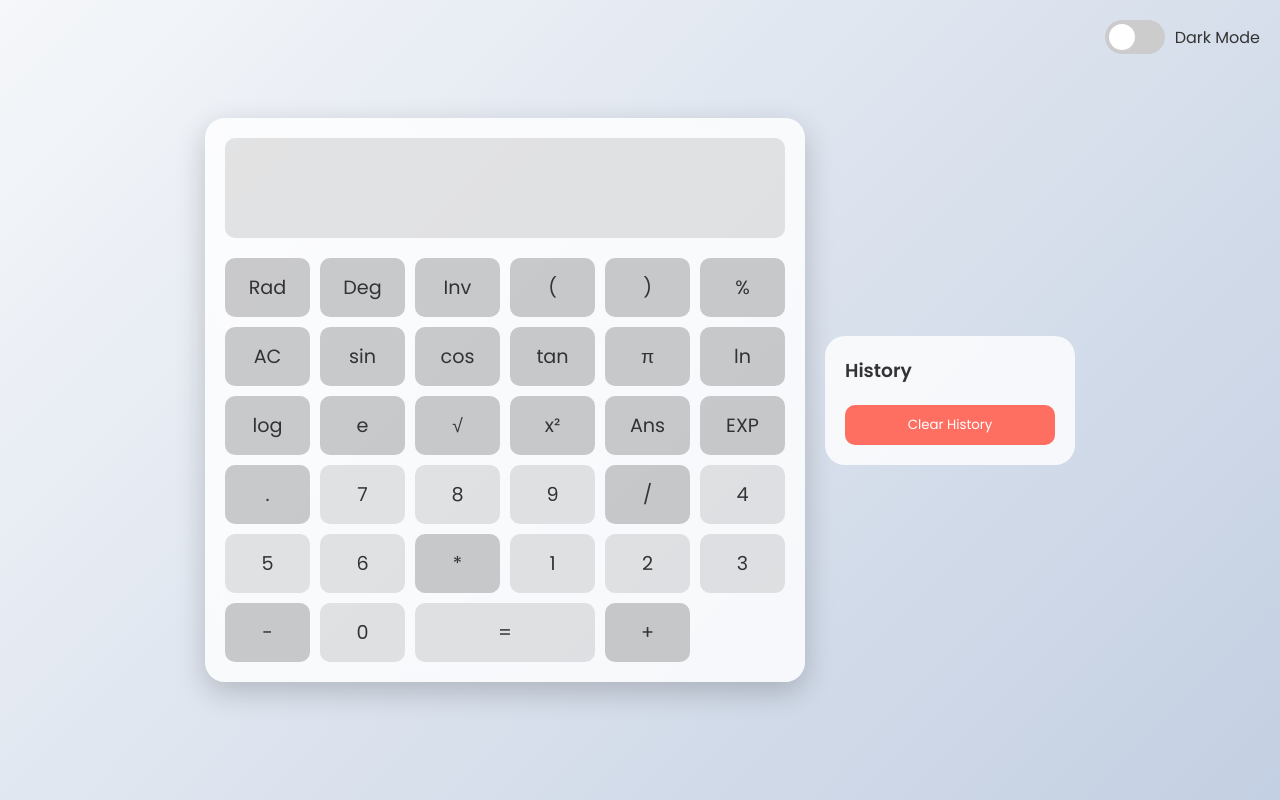
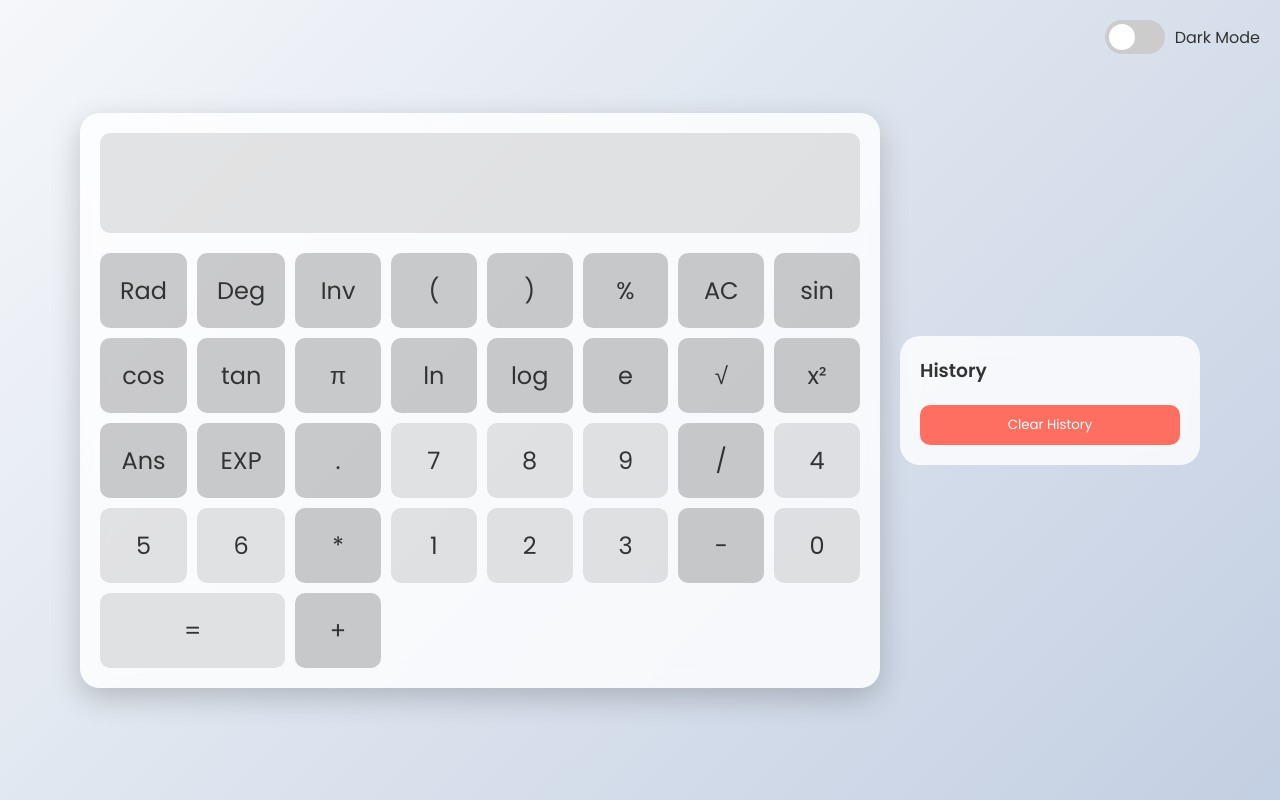
Before and after one commit to zaynshk389/calculator, a plain HTML site: page index.html in a window 1280 px wide. Drawn offline with Linux system fonts and the light colour scheme.

Commit message:
Update style.css

```diff
--- a/css/style.css
+++ b/css/style.css
@@ -92,7 +92,7 @@ body.light-mode #theme-label {
     border-radius: 20px;
     padding: 20px;
     box-shadow: 0 10px 30px rgba(0, 0, 0, 0.2);
-    width: 600px; /* Adjusted width */
+    width: 800px; /* Wider for better spacing */
     overflow: hidden;
     transition: background 0.3s;
 }
@@ -133,7 +133,7 @@ body.light-mode #result {
 /* Buttons */
 .buttons {
     display: grid;
-    grid-template-columns: repeat(6, 1fr); /* 6 columns for exact layout */
+    grid-template-columns: repeat(8, 1fr); /* 8 columns for better spacing */
     gap: 10px;
 }
 
@@ -141,8 +141,8 @@ body.light-mode #result {
     background: rgba(255, 255, 255, 0.1);
     border: none;
     border-radius: 10px;
-    padding: 15px; /* Adjusted padding */
-    font-size: 1.2rem; /* Adjusted font size */
+    padding: 20px; /* Larger buttons for better usability */
+    font-size: 1.5rem; /* Larger font for better readability */
     color: #fff;
     cursor: pointer;
     transition: all 0.3s ease;
@@ -187,7 +187,7 @@ body.light-mode .operator {
     backdrop-filter: blur(10px);
     border-radius: 20px;
     padding: 20px;
-    width: 250px; /* Adjusted width */
+    width: 300px; /* Wider history panel */
     max-height: 400px;
     overflow-y: auto;
     transition: background 0.3s;
```
